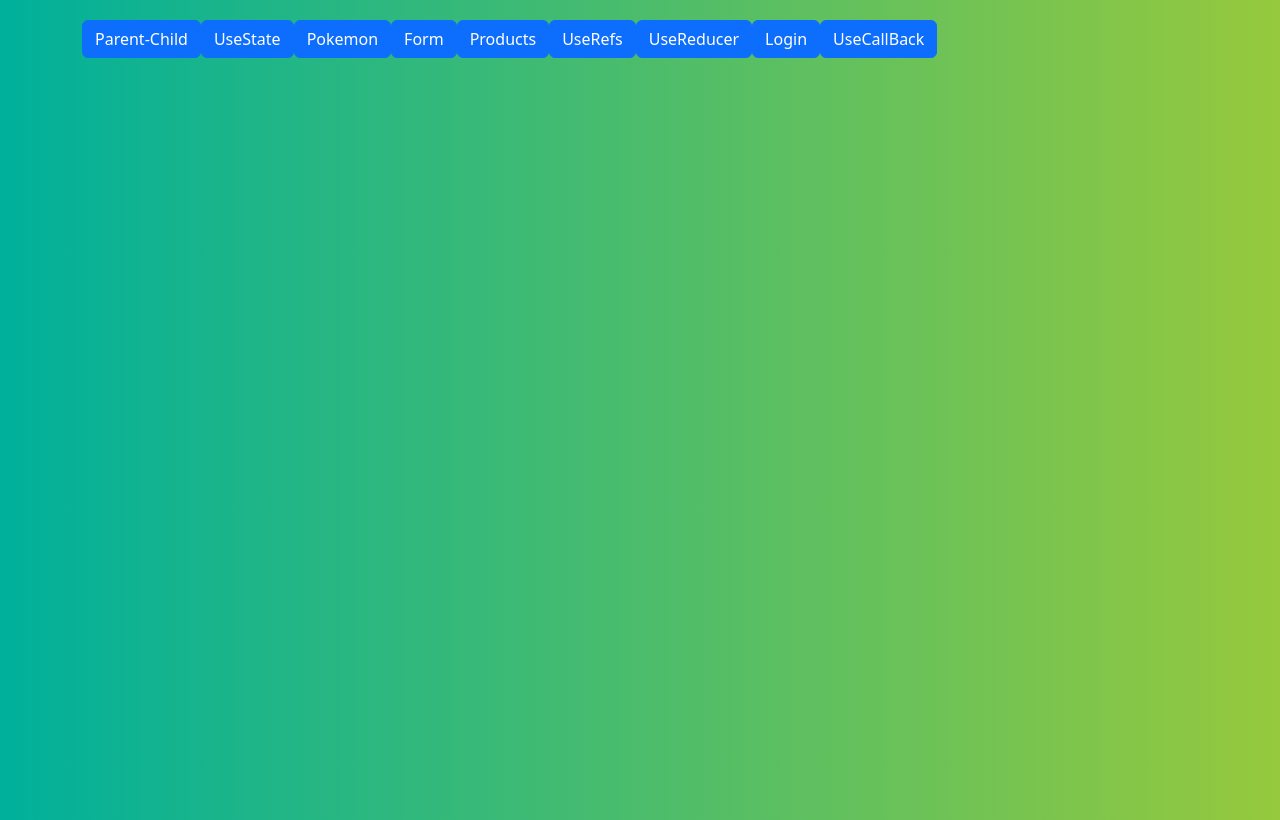
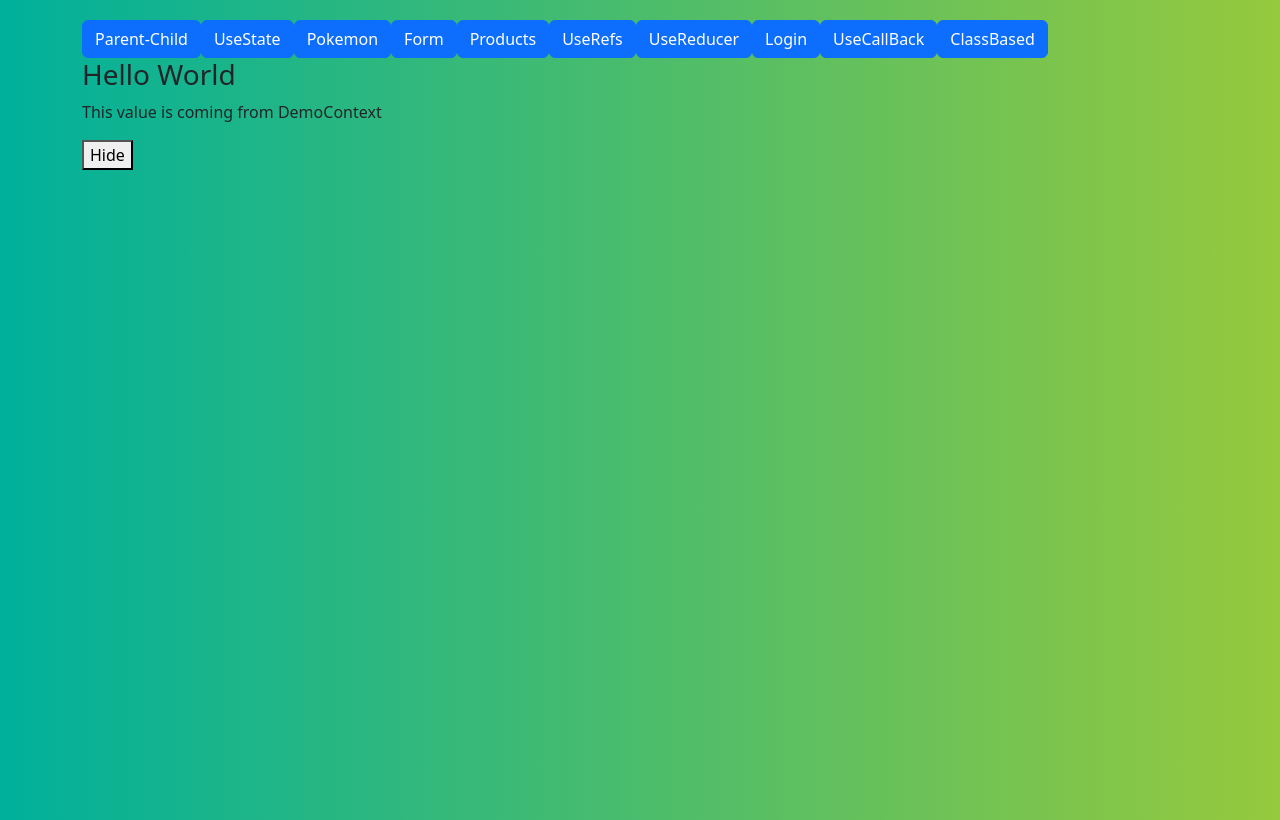
Before and after one commit to daikianjiki/ReactPractice, a React (Create React App) app: page /class in a window 1280 px wide. Built offline with nearby package versions, Linux system fonts and the light colour scheme.

Commit message:
practiced class based components

```diff
--- /dev/null
+++ b/src/ClassComponents/Demo.tsx
@@ -0,0 +1,54 @@
+import { Component, ReactNode } from "react"
+import Paragraph from "./Paragraph"
+
+interface DemoProps {
+    children: ReactNode
+    name: ReactNode
+}
+
+interface DemoState {
+    showParagraph: boolean
+    count: number
+}
+
+class Demo extends Component<DemoProps, DemoState> {
+
+    constructor(props: DemoProps) {
+        super(props)
+        this.state = {
+            showParagraph: true,
+            count: 0
+        }
+    }
+
+    componentDidMount(): void {
+        console.log("componentDidMount Called")
+    }
+
+    componentDidUpdate(prevProps: Readonly<DemoProps>, prevState: Readonly<DemoState>, snapshot?: any): void {
+        console.log("componentDidUpdate Called")
+        if(prevState.count !== this.state.count) {
+            this.setState({count: this.state.count + 1})
+        }
+        //comment this out to see mount/unmount
+        throw new Error("An error has occured!")
+    }
+
+    toggleParagraph() {
+        this.setState((prevState) => ({
+                showParagraph: !prevState.showParagraph
+        }))
+    }
+
+    render() {
+        return (
+            <>
+                <h3>{this.props.name}</h3>
+                {this.state.showParagraph && <Paragraph text="This is a demo paragraph" />}
+                <button onClick={this.toggleParagraph.bind(this)}>{this.state.showParagraph ? 'Hide' : 'Show'}</button>
+            </>
+        )
+    }
+}
+
+export default Demo
--- /dev/null
+++ b/src/ClassComponents/DemoContext.tsx
@@ -0,0 +1,7 @@
+import { createContext } from "react";
+
+let DemoContext = createContext({
+    value: ""
+})
+
+export default DemoContext
--- /dev/null
+++ b/src/ClassComponents/ErrorBoundaries.tsx
@@ -0,0 +1,32 @@
+import { Component, ErrorInfo, ReactNode } from "react";
+
+interface ErrorBoundaryProps {
+    children: ReactNode
+}
+
+interface ErrorBoundaryState {
+    hasError: boolean
+}
+
+class ErrorBoundary extends Component<ErrorBoundaryProps, ErrorBoundaryState> {
+    constructor(props: ErrorBoundaryProps) {
+        super(props)
+        this.state = {
+            hasError: false
+        }
+    }
+    componentDidCatch(error: Error, errorInfo: ErrorInfo): void {
+        this.setState({
+            hasError: true
+        })
+    }
+    render() {
+        if (this.state.hasError)
+            return <h3>Something went wrong!</h3>
+        return (
+            this.props.children
+        )
+    }
+}
+
+export default ErrorBoundary
--- /dev/null
+++ b/src/ClassComponents/Paragraph.tsx
@@ -0,0 +1,23 @@
+import { Component } from "react";
+import DemoContext from "./DemoContext";
+
+interface ParagraphProps {
+    text: string
+}
+
+class Paragraph extends Component<ParagraphProps> {
+componentWillUnmount(): void {
+    console.log("componentUnmount Called")
+}
+    render() {
+        return (
+            <DemoContext.Consumer>
+                {(ctx) => {
+                    return <p>{ctx.value}</p>
+                }}
+            </DemoContext.Consumer>
+        )
+    }
+}
+
+export default Paragraph
--- a/src/components/navbar.tsx
+++ b/src/components/navbar.tsx
@@ -10,6 +10,7 @@ import UseReducerPage from '../pages/UseReducerPage'
 import LoginPage from '../pages/LoginPage'
 import AuthContext from './Context/AuthContext'
 import UseCallBackPage from '../pages/UseCallBackPage'
+import ClassBasedComponentsPage from '../pages/ClassBasedComponentsPage'
 
 const Navbar: React.FC = () => {
     return (
@@ -41,6 +42,9 @@ const Navbar: React.FC = () => {
             <Link to="/callback">
                 <Button>UseCallBack</Button>
             </Link>
+            <Link to="/class">
+                <Button>ClassBased</Button>
+            </Link>
 
             <Routes>
                 <Route path ='/' element = {<ParentChildPage/>} />
@@ -56,7 +60,7 @@ const Navbar: React.FC = () => {
                     </AuthContext.Provider>
                 } />
                 <Route path ='/callback' element = {<UseCallBackPage/>} />
-
+                <Route path ='/class' element = {<ClassBasedComponentsPage/>} />
             </Routes>
         </div>
     )
--- /dev/null
+++ b/src/pages/ClassBasedComponentsPage.tsx
@@ -0,0 +1,20 @@
+import { Component } from "react";
+import Demo from "../ClassComponents/Demo";
+import DemoContext from "../ClassComponents/DemoContext";
+import ErrorBoundary from "../ClassComponents/ErrorBoundaries";
+
+class ClassBasedComponentsPage extends Component {
+    render() {
+        return (
+            <>
+                <DemoContext.Provider value={{value: "This value is coming from DemoContext"}}>
+                    <ErrorBoundary>
+                        <Demo name={"Hello World"}>Children props from Class Based Components Page</Demo>
+                    </ErrorBoundary>
+                </DemoContext.Provider>
+            </>
+        )
+    }
+}
+
+export default ClassBasedComponentsPage
--- a/src/pages/UseCallBackPage.tsx
+++ b/src/pages/UseCallBackPage.tsx
@@ -1,4 +1,4 @@
-import UseCallBackDemo from "../components/UseCallBackDemo/UseCAllBackDemo";
+import UseCallBackDemo from "../components/UseCallBackDemo/UseCallBackDemo";
 
 export default function UseCallBackPage() {
     return (
```
